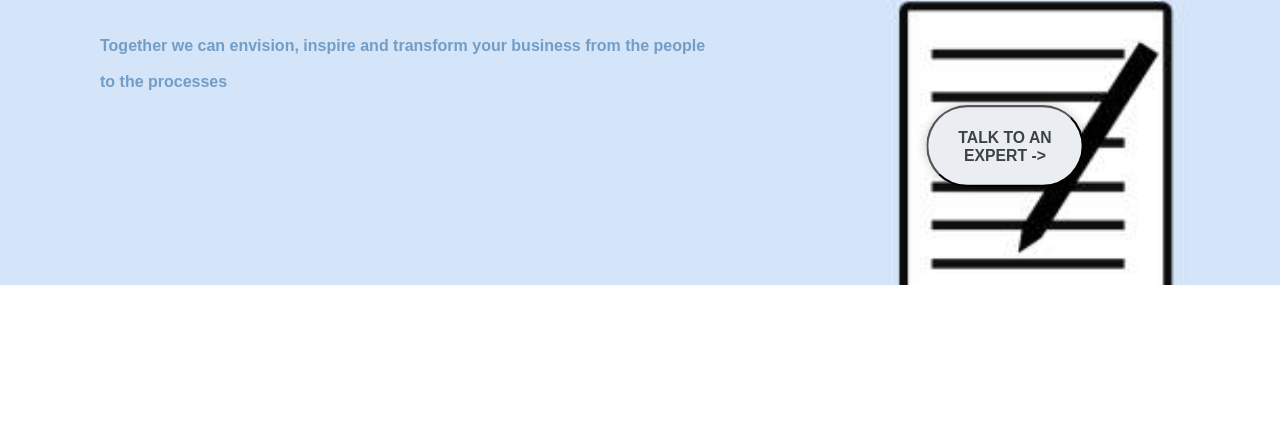
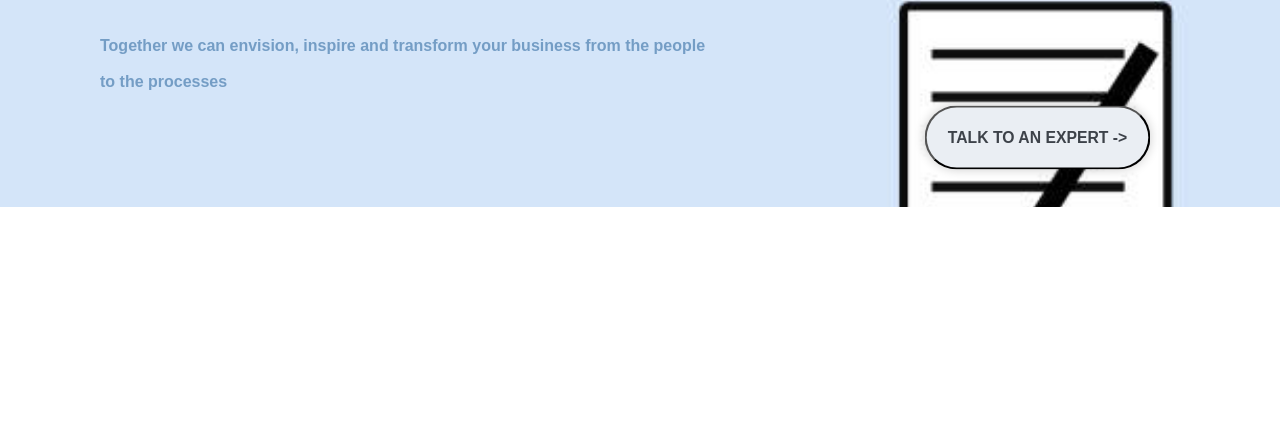
Before and after one commit to raj259968/newWeb, a plain HTML site: page index.html in a window 1280 px wide. Shown: the part 379-800 px from the top of the page. Drawn offline with Linux system fonts and the light colour scheme.

Commit message:
Add files via upload

```diff
--- a/style.css
+++ b/style.css
@@ -125,8 +125,9 @@ nav a:hover {
 }
 
 .banner button{
+    position:fixed;
     font-size: 15px;
-
+    z-index: 500px;
     font-weight: bold;
     padding: 20px;
     margin-left: 830px;
```
